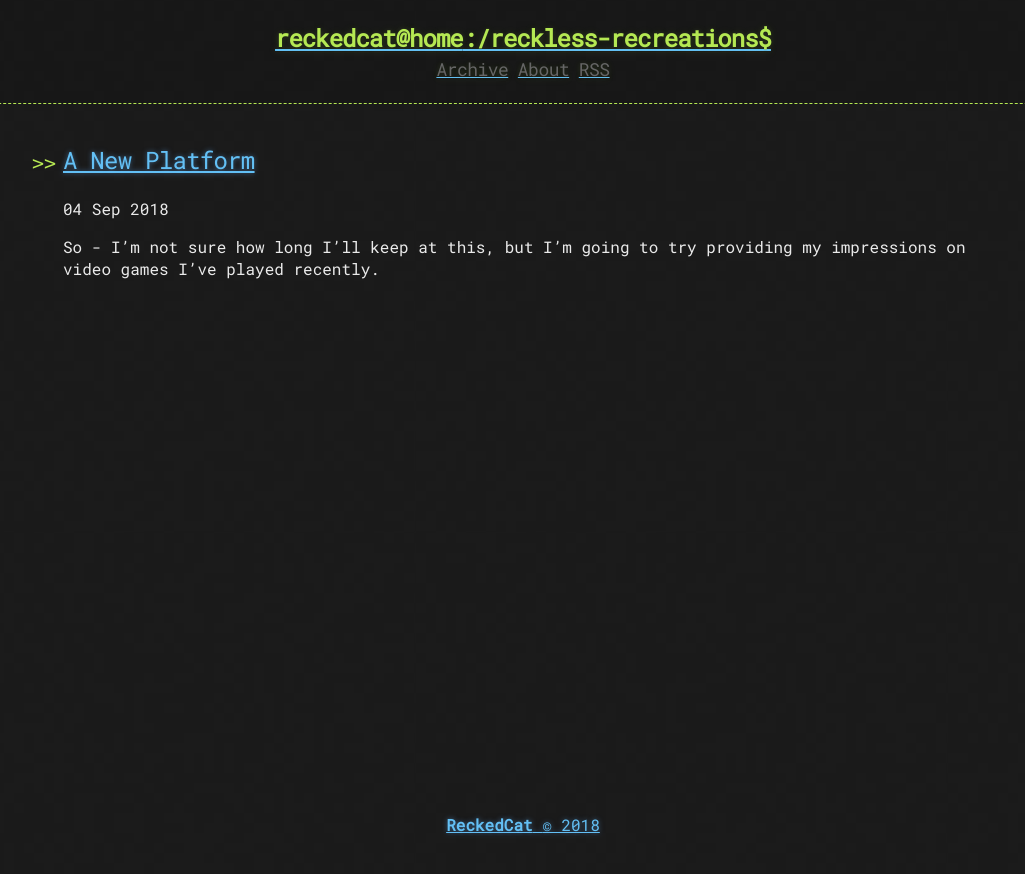
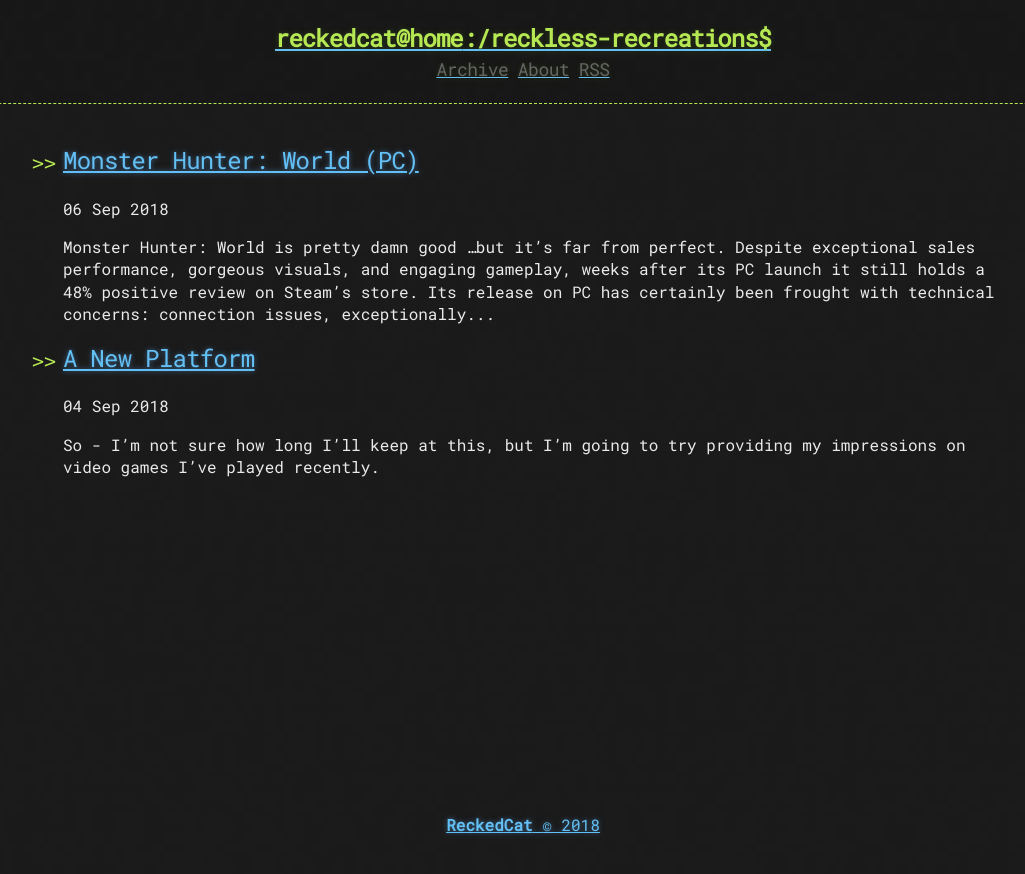
Before and after one commit to RecklessRecreation/recklessrecreation.github.io, a Jekyll site: the page built from index.html, in a window 1280 px wide. Shown: the top 874 px of the page, without its empty margins (117-1142 px from the left). Built offline with Jekyll 4.4.1, drawn with Linux system fonts in a browser that asks for light colours; the list of posts is cut into pages by our own code; part of the change alters nothing that is shown.

Commit message:
Publish Monster Hunter: World

```diff
--- a/_posts/2018-09-06-monster-hunter-world.md
+++ b/_posts/2018-09-06-monster-hunter-world.md
@@ -1,13 +1,56 @@
 ---
-author: ReckedCat
-layout: post
-title: Monster Hunter World (PC)
-tags: [monster hunter world, pc, capcom]
-published: false
+author:     ReckedCat
+layout:     post
+title:      "Monster Hunter: World (PC)"
+tags:       [monster hunter world, pc, capcom, recommended]
+published:  true
 ---
 
-#### Monster Hunter World is pretty damn good.
+#### Monster Hunter: World is pretty damn good
 
-I certainly wouldn't say it's perfect. Not by any stretch.
+...but it's far from perfect.
 
-Its release on PC has certainly been frought with problems: connection issues, exceptionally high CPU usage, and clunky mouse/keyboard controls are some of the first problems that come to mind
+Despite exceptional sales performance, gorgeous visuals, and engaging gameplay, weeks after its PC launch it still holds a 48% positive review on [Steam's store][mhw-steam].
+Its release on PC has certainly been frought with technical concerns: connection issues, exceptionally high CPU usage, and clunky mouse/keyboard controls are some of the first problems that come to mind.
+
+#### The bad
+
+To counter some of this, the game can be played using various gamepads (I've been using an Xbox controller).
+Connection issues have largely been patched and resolved at this point (there was some finger-pointing at Valve, though I've yet to see anything official or definitive on the subject).
+There's been some thoughts that the [Special K mod][special-k-mod] can be used to assist in resolving some odd design decisions made by Capcom, though I wouldn't rely on it too heavily. Its author, Kaldaien, has indicated that he no longer intends to support Special K for Monster Hunter: World (MHW).
+I must also stress that Capcom has historically banned users for using mods of any kind (even aesthetic-only mods). Use at your own risk.
+
+
+#### The good
+
+Now that I've dumped the technical dirty laundry, let's look at what MHW does right.
+
+I'll start with pointing out that I have virtually no experience with the previous Monster Hunter titles. If you're looking for my comparison or standpoint on how it evolves the series, I don't have much to say that others aren't more qualified to speak on.
+
+That said, I absolutely love immersing myself in this world.
+Every aspect of the environments from the entomology, to flora, to fauna; all of these systems interacting with one another is a joy to explore and experience.
+Climbing the verticality of these expertly crafted maps and swinging between zones is an absolute joy, extended by the use of wedge beetles and your slinger (grappling hook).
+These maps are a joy to navigate, and continued exploration tends to lead to finding new shortcuts and optimized routes to get from zone to zone.
+While the game frames this as a way to get to a zone before the target you're hunting, the navigation is fun all on its own.
+Every ledge jump and every vine swing feels like a crafted cinematic storyboard, but it never feels like you're on-rails.
+You control how you explore. You create your own story.
+
+
+#### The complicated
+
+While I love this game, and can absolutely see myself playing more for a while yet, I don't think it will hold most audiences long-term.
+
+This is especially a shame when you consider the effort that Capcom has gone through to make both multiplayer and singleplayer experiences a ton of fun.
+The weekly quests for specific increased rewards or new gear types.
+The introduction of new large monsters to fight and interact with the world they've created.
+It's built to be a "game as a service" (which I'm typically not a fan of) in a way that engages its players and tries to keep them pulling their friends back for that cool-looking piece of loot or new adventure.
+
+Many series veterans are frustrated by how easy MHW is in comparison to the other entries.
+I would spin this and say that these are largely quality-of-life changes that make the game feel more accessible.
+Unfortunately for that reason - the hardcore fan-base of the MH series will likely migrate to the next entry in the series instead of staying with MHW, and more casual players who may not have the time to invest in the grinding required for mid-to-end-game gear upgrades.
+You'll see your friends who are less engaged by the core gameplay loop fall out of touch with it, and move onto more familiar systems.
+
+While I don't think that Monster Hunter: World will hold large audiences for years to come, I expect it to maintain a "small", persistent audience who loves the grind.
+
+[special-k-mod]: https://steamcommunity.com/app/582010/discussions/3/1745594817439431537/
+[mhw-steam]: https://store.steampowered.com/app/582010/MONSTER_HUNTER_WORLD/
```
